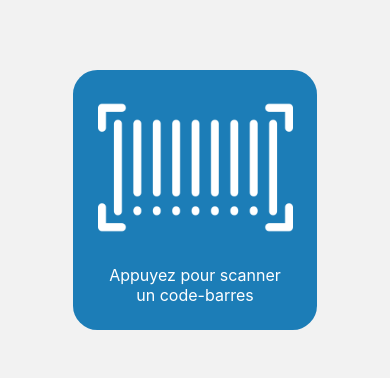
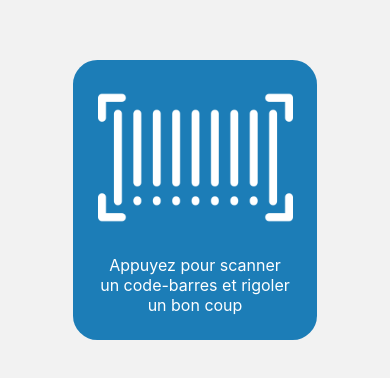
Before and after one commit to reisack/Kayu, a React Native app: screen /Home in a window 390 px wide. Shown: the part 210-588 px from the top of the page. Built offline with nearby package versions, Linux system fonts and the light colour scheme; no server answers.

Commit message:
Update text in home page

```diff
--- a/assets/i18n/fr.json
+++ b/assets/i18n/fr.json
@@ -1,5 +1,5 @@
 {
-  "scanBarcode": "Appuyez pour scanner\nun code-barres",
+  "scanBarcode": "Appuyez pour scanner\nun code-barres et rigoler un bon coup",
   "scanBarcodePlease": "Scanne un code-barres de bouffe, hein !\nFais pas le con !",
   "scanBarcodeLightOn": "Et la lumière fut.",
   "home": "Accueil",
--- a/src/pages/home.tsx
+++ b/src/pages/home.tsx
@@ -42,6 +42,9 @@ const Home: React.FC<Props> = ({navigation}) => {
       fontSize: 16 * fontScale,
       paddingBottom: width * Consts.style.scaleFactor.oneSixteenth,
     },
+    textImageBarcodeContainer: {
+      width: width * Consts.style.scaleFactor.half,
+    },
   });
 
   return (
@@ -52,9 +55,11 @@ const Home: React.FC<Props> = ({navigation}) => {
             style={styles.imageBarcode}
             source={require('../../assets/images/barcode.png')}
           />
-          <Text style={styles.textImageBarcode}>
-            {t<string>('scanBarcode')}
-          </Text>
+          <View style={styles.textImageBarcodeContainer}>
+            <Text style={styles.textImageBarcode}>
+              {t<string>('scanBarcode')}
+            </Text>
+          </View>
         </Pressable>
       </View>
     </View>
```
